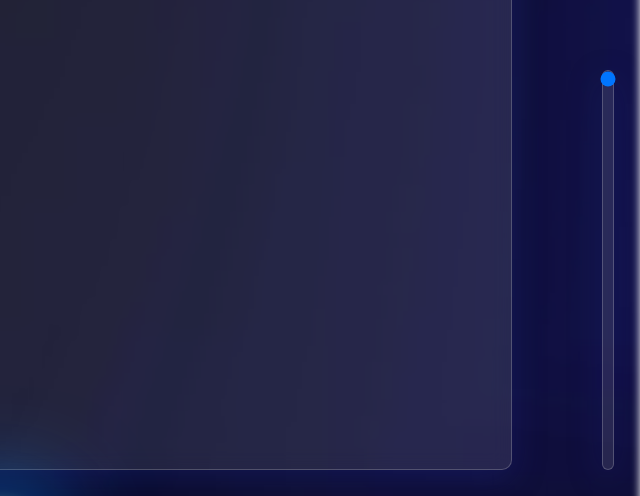
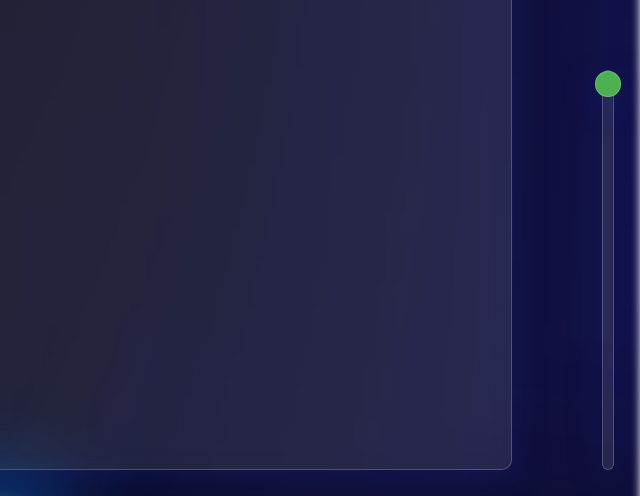
Before and after one commit to mebs933/subbyjs, a website: page public/index.html in a window 1280 px wide. Shown: the part 130-626 px from the top of the page, 640-1280 px from the left. Drawn offline with nearby package versions, Linux system fonts and the light colour scheme.

Commit message:
Slider debug

```diff
--- a/public/index.html
+++ b/public/index.html
@@ -11,15 +11,15 @@
   </head>
 
   <body class="">
+    <div class="container">
+    <div class="captions" id="captions">
+    <div class="card-body" id="text">Subby - Peek into conversation</div>
+    </div>
 
-    <div class="container">
-      <div class="captions" id="captions">
-        <div class="card-body" id="text">Subby - Peek into conversation</div>
-      </div>
+    <div class="slider-container">
+    <input type="range" min="10" max="100" value="55" class="slider" id="fontSlider">
+    </div>
 
-      <div class="slider-container">
-        <input type="range" min="1" max="100" value="50" class="slider" id="fontSlider">
-      </div>
 
       <div class="box">
         <div class="object" id="record">
--- a/public/style.css
+++ b/public/style.css
@@ -171,6 +171,16 @@ body::before {
   margin-right: 1vw; /* Add right margin */
 }
 
+.slider-container {
+  position: absolute;
+  right: 1vw; /* Adjust as needed */
+  top: 25vh; /* Adjust as needed */
+  display: flex;
+  align-items: center;
+  z-index: 5; /* Adjust as needed */
+  margin-right: 1vw; /* Add right margin */
+}
+
 .slider {
   appearance: none;
   -webkit-appearance: none;
@@ -185,7 +195,21 @@ body::before {
   height: 100%;
   cursor: pointer;
   background: rgba(255, 255, 255, 0.1);
-  border-radius: 10px;
+  border-radius: 1vw;
+  box-shadow: 0 8px 32px 0 rgba(31, 38, 135, 0.37);
+  backdrop-filter: blur(4px);
   border: 1px solid rgba(255, 255, 255, 0.2);
+}
+
+.slider::-webkit-slider-thumb {
+  appearance: none;
+  -webkit-appearance: none;
+  width: 2vw;
+  height: 2vw;
+  border-radius: 50%;
+  background: #4CAF50;
+  cursor: pointer;
   box-shadow: 0 8px 32px 0 rgba(31, 38, 135, 0.37);
+  backdrop-filter: blur(4px);
+  border: 1px solid rgba(255, 255, 255, 0.2);
 }
```
